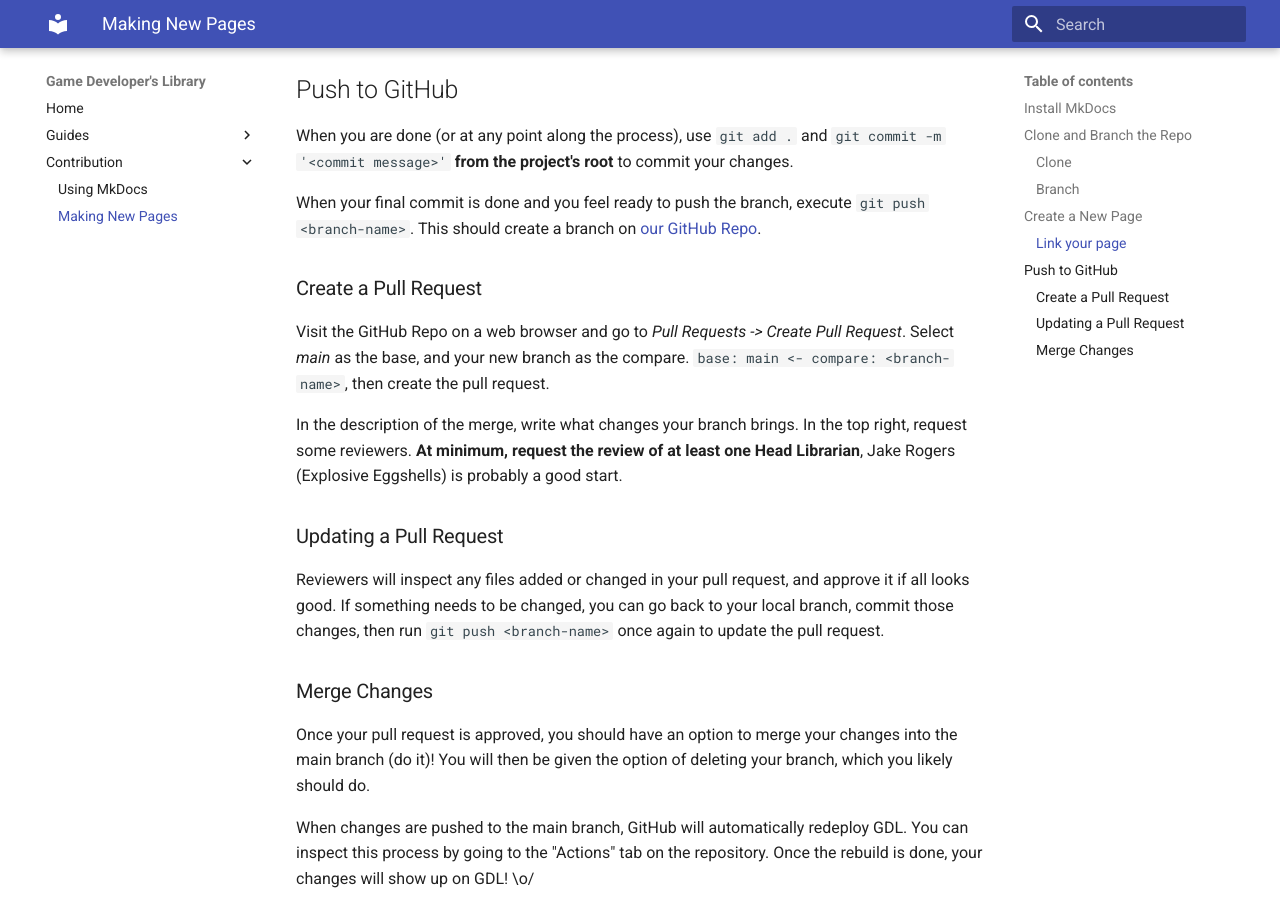
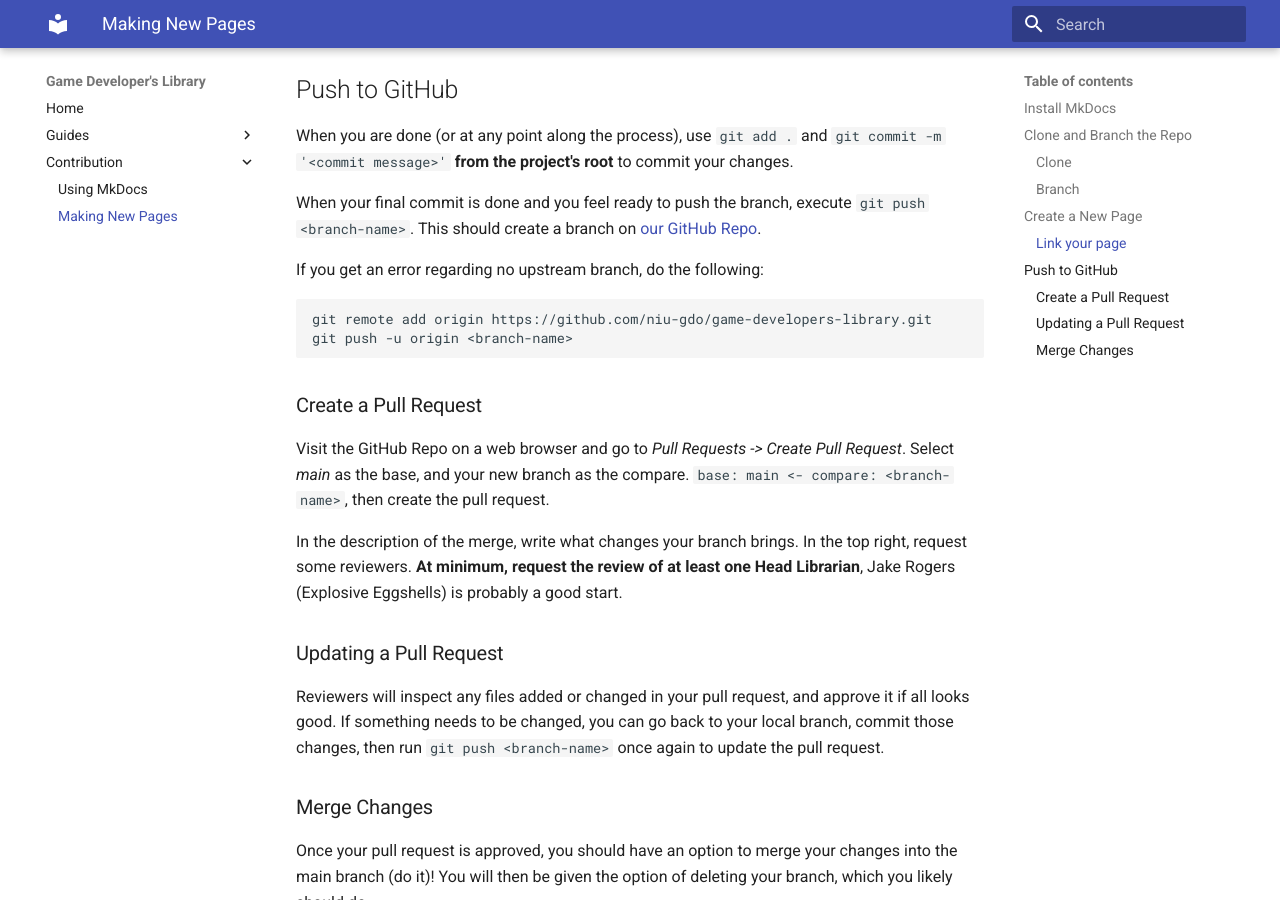
Before and after one commit to niu-gdo/game-developers-library, an MkDocs documentation site: the page built from docs/contribution/making-new-pages.md, in a window 1280 px wide and 900 px high, scrolled down 1608 px. Built offline with MkDocs 1.6.1 and Material for MkDocs 9.7.7, drawn with Linux system fonts in a browser that asks for light colours.

Commit message:
Added troubleshoot for no upstream branch

````diff
--- a/docs/contribution/making-new-pages.md
+++ b/docs/contribution/making-new-pages.md
@@ -51,6 +51,11 @@
 
 When your final commit is done and you feel ready to push the branch, execute `git push <branch-name>`. This should create a branch on [our GitHub Repo](https://github.com/niu-gdo/game-developers-library).
 
+If you get an error regarding no upstream branch, do the following:
+```
+git remote add origin https://github.com/niu-gdo/game-developers-library.git
+git push -u origin <branch-name>
+```
 ### Create a Pull Request
 Visit the GitHub Repo on a web browser and go to *Pull Requests -> Create Pull Request*. Select *main* as the base, and your new branch as the compare. `base: main <- compare: <branch-name>`, then create the pull request.
 
````
